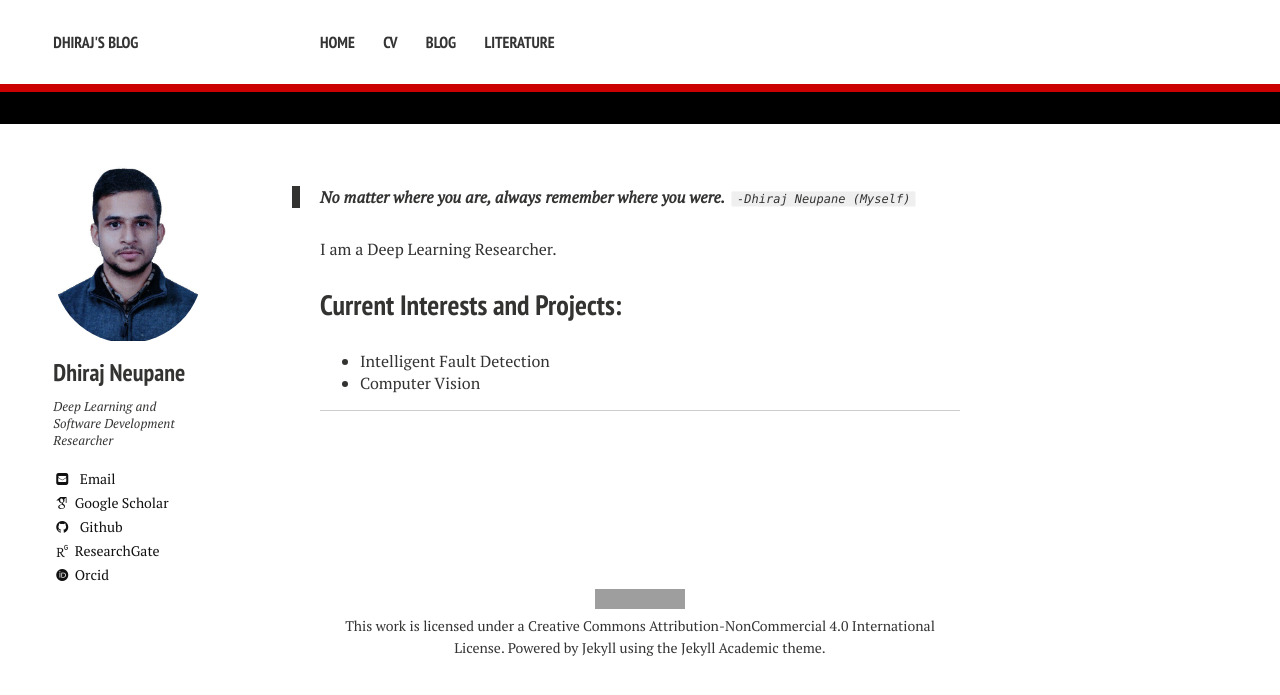
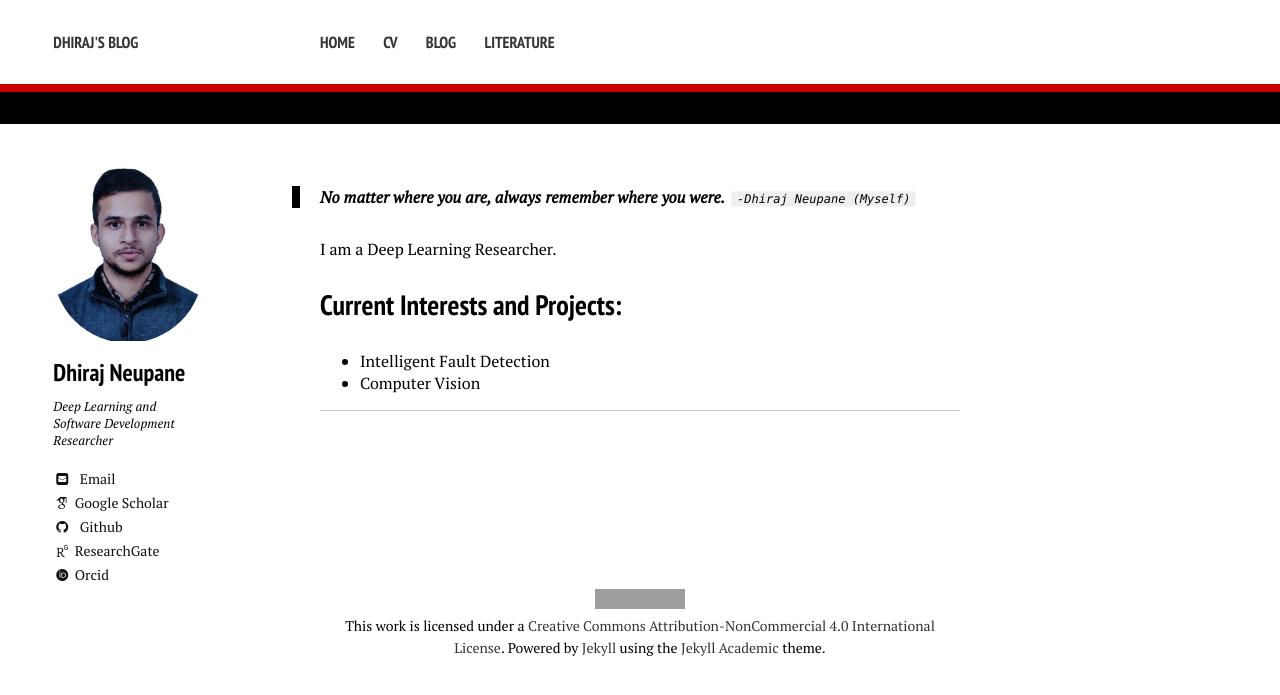
Before and after one commit to PIjarihd/dhirajneupane.github.io, a Jekyll site: the page built from index.md, in a window 1280 px wide. Shown: the top 695 px of the page. Built offline with Jekyll 4.4.1, drawn with Linux system fonts in a browser that asks for light colours; nearby versions of some CDN libraries; some web fonts are replaced; grey boxes are pictures that could not be loaded.

Commit message:
Update variables.scss

```diff
--- a/_sass/variables.scss
+++ b/_sass/variables.scss
@@ -20,7 +20,7 @@ $alt-font: $base-font;
 
 $bodycolor      : #fff;
 $body-color     : $bodycolor;
-$textcolor      : #333332;
+$textcolor      : #000000;
 $text-color     : $textcolor;
 $border-color   : $text-color;
 $basecolor 		  :#343434;
```
